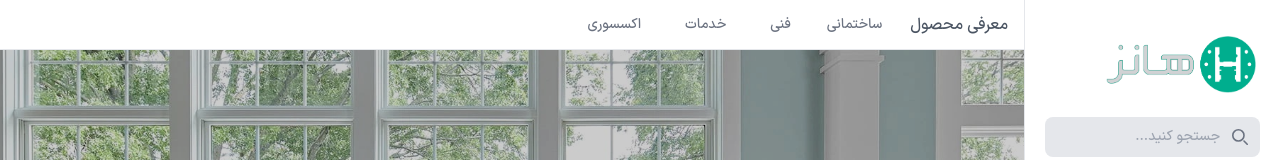
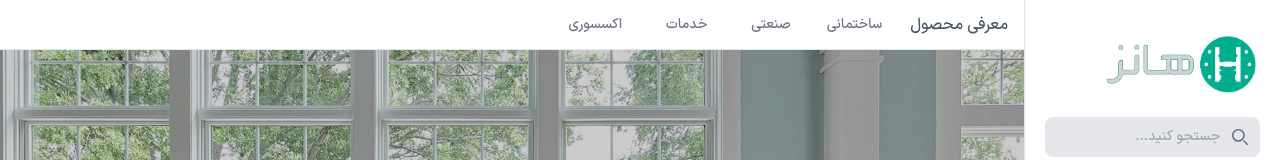
Before and after one commit to zahra-hsb/hanz-, a Next.js app: page /products in a window 1280 px wide. Shown: the top 160 px of the page. Built offline with nearby package versions, Linux system fonts and the light colour scheme.

Commit message:
edit header

```diff
--- a/src/components/layout/Header/index.jsx
+++ b/src/components/layout/Header/index.jsx
@@ -7,7 +7,7 @@ const Header = ({ setSidebarShow, router }) => {
 
     const menuItemForProduct = [
         { tab: 'building', label: 'ساختمانی' },
-        { tab: 'technical', label: 'فنی' },
+        { tab: 'industrial', label: 'صنعتی' },
         { tab: 'services', label: 'خدمات' },
         { tab: 'accessory', label: 'اکسسوری' },
     ]
```
